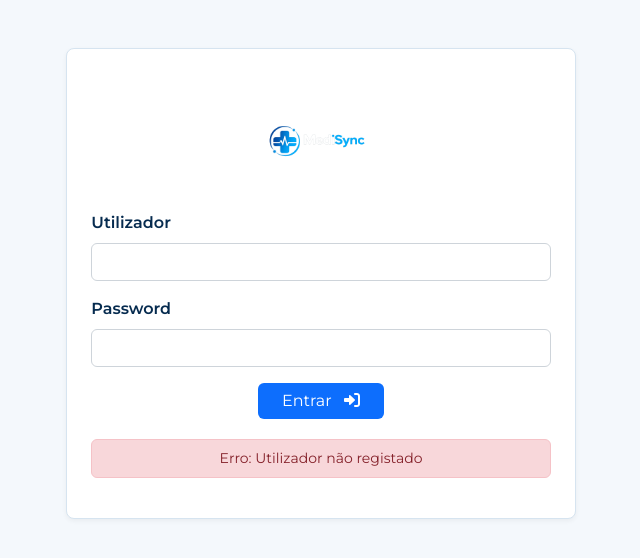
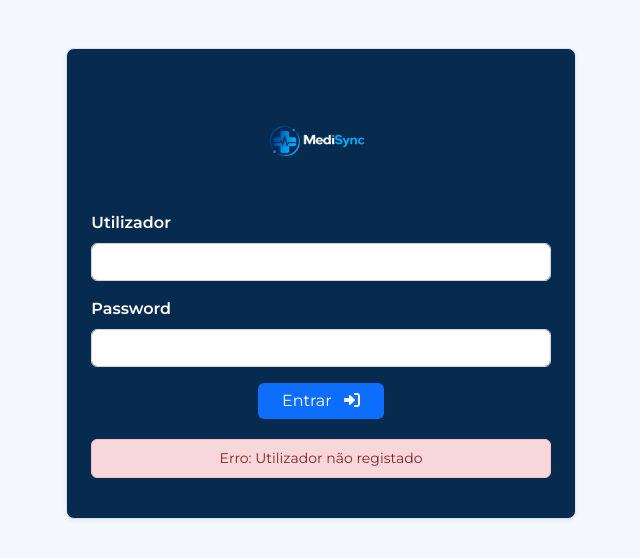
Before and after one commit to catarinabenido126/projetohospitalar, a PHP site: page /login/login.html in a window 1280 px wide. Shown: the top 558 px of the page, without its empty margins (319-959 px from the left). Run offline with PHP 8.4, Linux system fonts and the light colour scheme.

Commit message:
mudança nas cores do tema do login, de modo a ser visivem o logo e as letras

```diff
--- a/assets/css/1241126.css
+++ b/assets/css/1241126.css
@@ -250,6 +250,7 @@ section {
 }
 /* Login */
 .card {
+    background-color: #062b4f;
     border: 1px solid #d6e4f0;
     border-radius: 8px;
     box-shadow: 0 2px 5px rgba(0, 0, 0, 0.05);
@@ -258,7 +259,7 @@ section {
     max-height: 90px;
 }
 .form-label {
-    color: #062b4f;
+    color: #ffffff;
     font-weight: 600;
 }
 .btn-primary {
```
